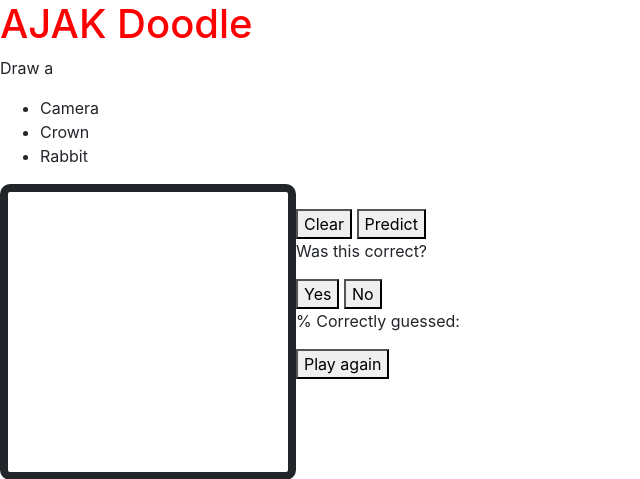
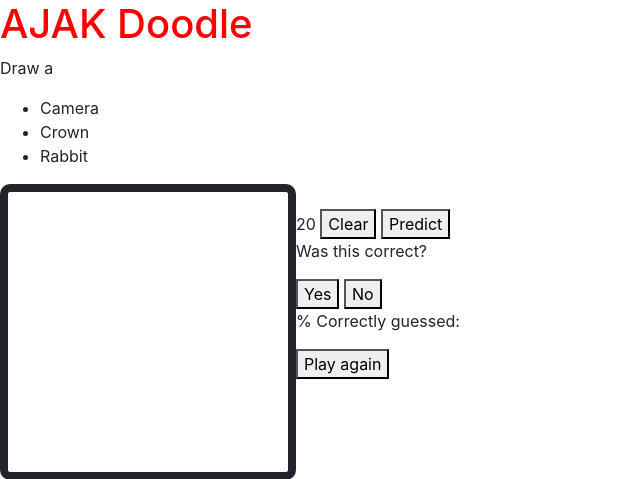
Before and after one commit to jpalmerr/ajak-final-project, a Flask app: page / in a window 1280 px wide. Shown: the top 479 px of the page, without its empty margins (0-640 px from the left). Run offline with Flask 2, Linux system fonts and the light colour scheme; some libraries are stand-ins or nearby versions.

Commit message:
Added timer span to html

```diff
--- a/templates/index.html
+++ b/templates/index.html
@@ -24,7 +24,7 @@
     </div>
 
     <canvas id="canvas" width="280" height="280" class="canvas"></canvas>
-    <!-- insert timer here -->
+    <span id ='timer'>20</span>
     <button type="button" id="clear-canvas" class="clear-button">Clear</button>
     <button id="predictButton" type="button">Predict</button>
     <span id="result"></span>
```
